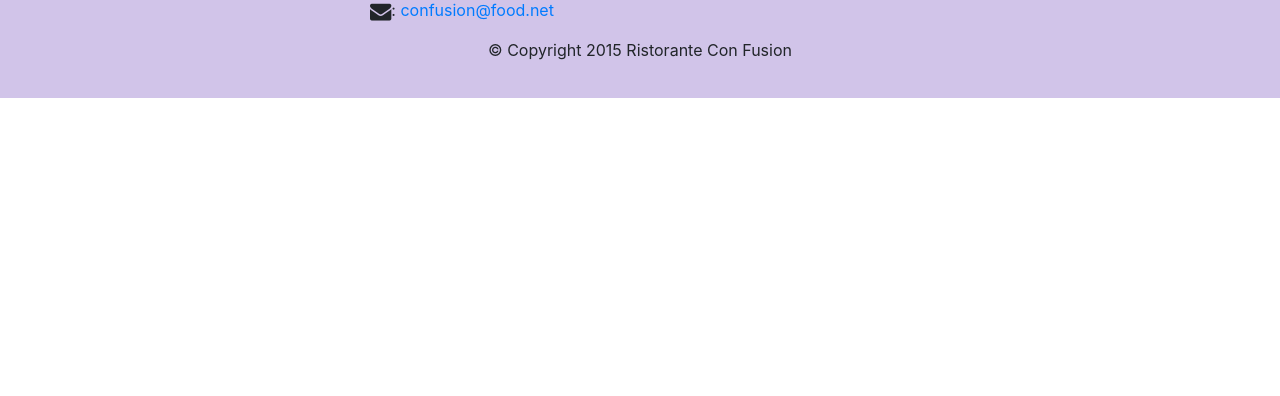
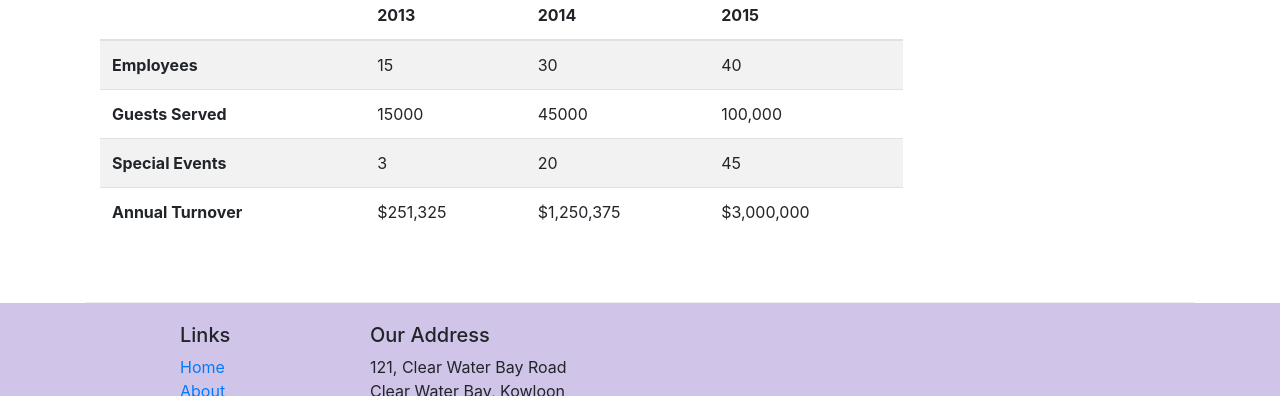
Before and after one commit to Aayushrdx/conFusion, a website: page aboutus.html in a window 1280 px wide. Shown: the part 1704-2100 px from the top of the page. Before the commit the page ends 1802 px from the top, so only its background shows below. Drawn offline with nearby package versions, Linux system fonts and the light colour scheme.

Commit message:
tables_cards

```diff
--- a/aboutus.html
+++ b/aboutus.html
@@ -66,7 +66,32 @@
                 <p>Started in 2010, Ristorante con Fusion quickly established itself as a culinary icon par excellence in Hong Kong. With its unique brand of world fusion cuisine that can be found nowhere else, it enjoys patronage from the A-list clientele in Hong Kong.  Featuring four of the best three-star Michelin chefs in the world, you never know what will arrive on your plate the next time you visit us.</p>
                 <p>The restaurant traces its humble beginnings to <em>The Frying Pan</em>, a successful chain started by our CEO, Mr. Peter Pan, that featured for the first time the world's best cuisines in a pan.</p>
             </div>
-            <div>
+            <div class="col-sm">
+                <div class="card">
+                    <h3 class="card-header bg-primary text-white">Facts At A Glance</h3>
+                    <div class="card-block">
+                        <dl class="row">
+                            <dt class="col-6">Started</dt>
+                            <dd class="col-6">3 Feb. 2013</dd>
+                            <dt class="col-6">Major Stake Holder</dt>
+                            <dd class="col-6">HK Fine Foods Inc.</dd>
+                            <dt class="col-6">Last Year's Turnover</dt>
+                            <dd class="col-6">$1,250,375</dd>
+                            <dt class="col-6">Employees</dt>
+                            <dd class="col-6">40</dd>
+                        </dl>
+                    </div>
+                </div>
+            </div>
+            <div class="col-12">
+                <div class="card card-block bg-faded">
+                    <blockquote class="blockquote">
+                        <p class="mb-0">You better cut the pizza in four pieces because I'm not hungry enough to eat six. </p>
+                        <footer class="blockquote-footer">Yogi Berra,
+                         <cite title="Source Title">The Wit and Wisdom of Yogi Berra, P. Pepe, Diversion Books, 2014</cite>
+                        </footer>
+                    </blockquote>
+                </div>
             </div>
         </div>
 
@@ -84,7 +109,54 @@
                 <p class="hidden-xs-down">Award winning three-star Michelin chef with wide International experience having worked closely with whos-who in the culinary world, he specializes in creating mouthwatering Indo-Italian fusion experiences. He says, <em>Put together the cuisines from the two craziest cultures, and you get a winning hit! Amma Mia!</em></p>
             </div>
        </div>
+       <div class="row row-content">
+           <div class="col-12 col-sm-9">
+                <h2>Facts &amp; Figures</h2>
+                <div class="table-responsive">
+                    <table class="table table-striped">
+                        <thead class="thead-inverse">
+                            <tr>
+                                <th>&nbsp;</th>
+                                <th>2013</th>
+                                <th>2014</th>
+                                <th>2015</th>
+                            </tr>
+                        </thead>
 
+                        <tbody>
+                            <tr>
+                                <th>Employees</th>
+                                <td>15</td>
+                                <td>30</td>
+                                <td>40</td>
+                            </tr>
+                            <tr>
+                                <th>Guests Served</th>
+                                <td>15000</td>
+                                <td>45000</td>
+                                <td>100,000</td>
+                            </tr>
+                            <tr>
+                                <th>Special Events</th>
+                                <td>3</td>
+                                <td>20</td>
+                                <td>45</td>
+                            </tr>
+                            <tr>
+                                <th>Annual Turnover</th>
+                                <td>$251,325</td>
+                                <td>$1,250,375</td>
+                                <td>$3,000,000</td>
+                            </tr>
+                        </tbody>
+                    </table>
+                </div>
+           </div>
+
+           <div class="col-12 col-sm-3">
+
+           </div>
+       </div>
     </div>
 
     <footer class="footer">
```
